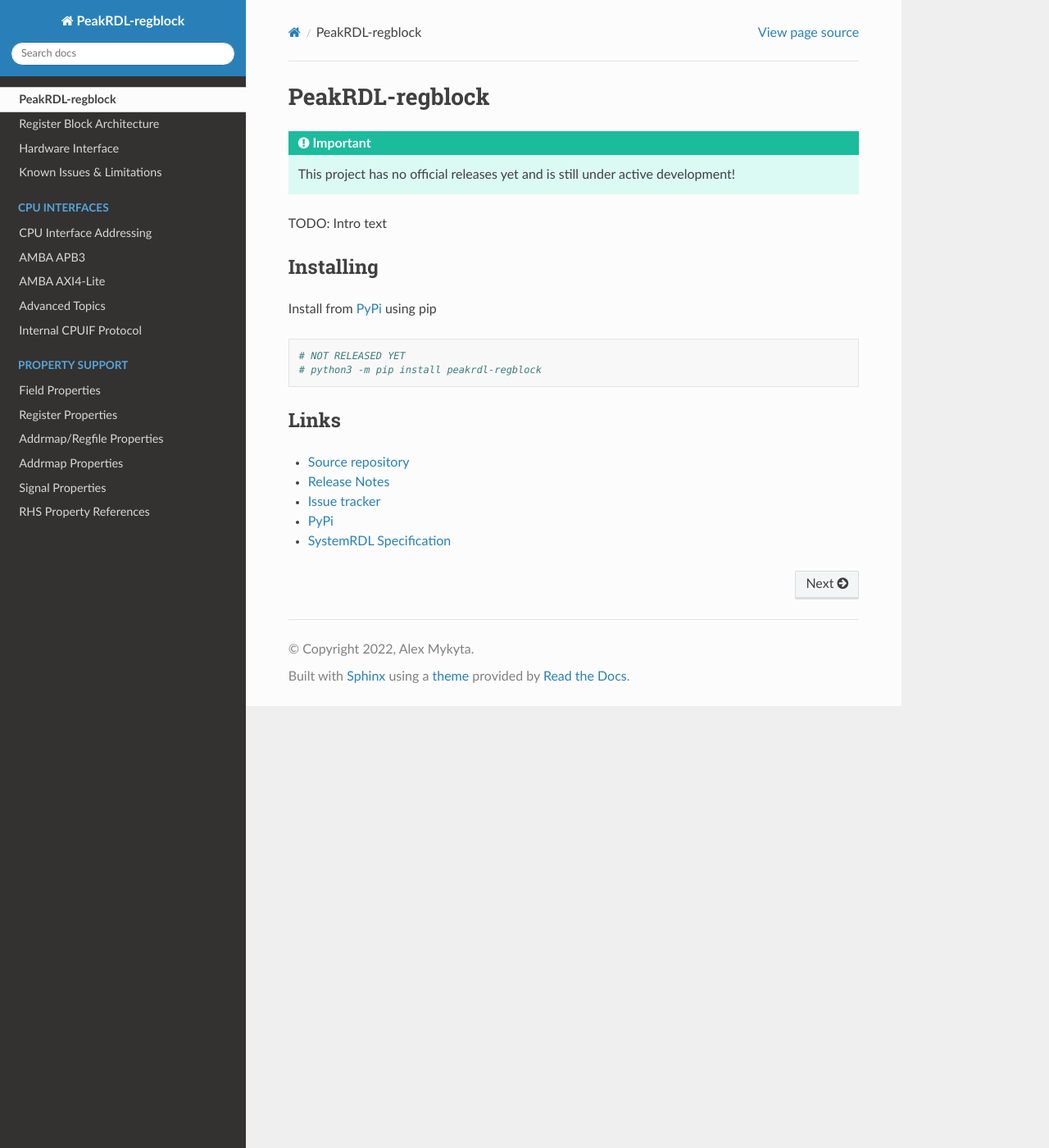
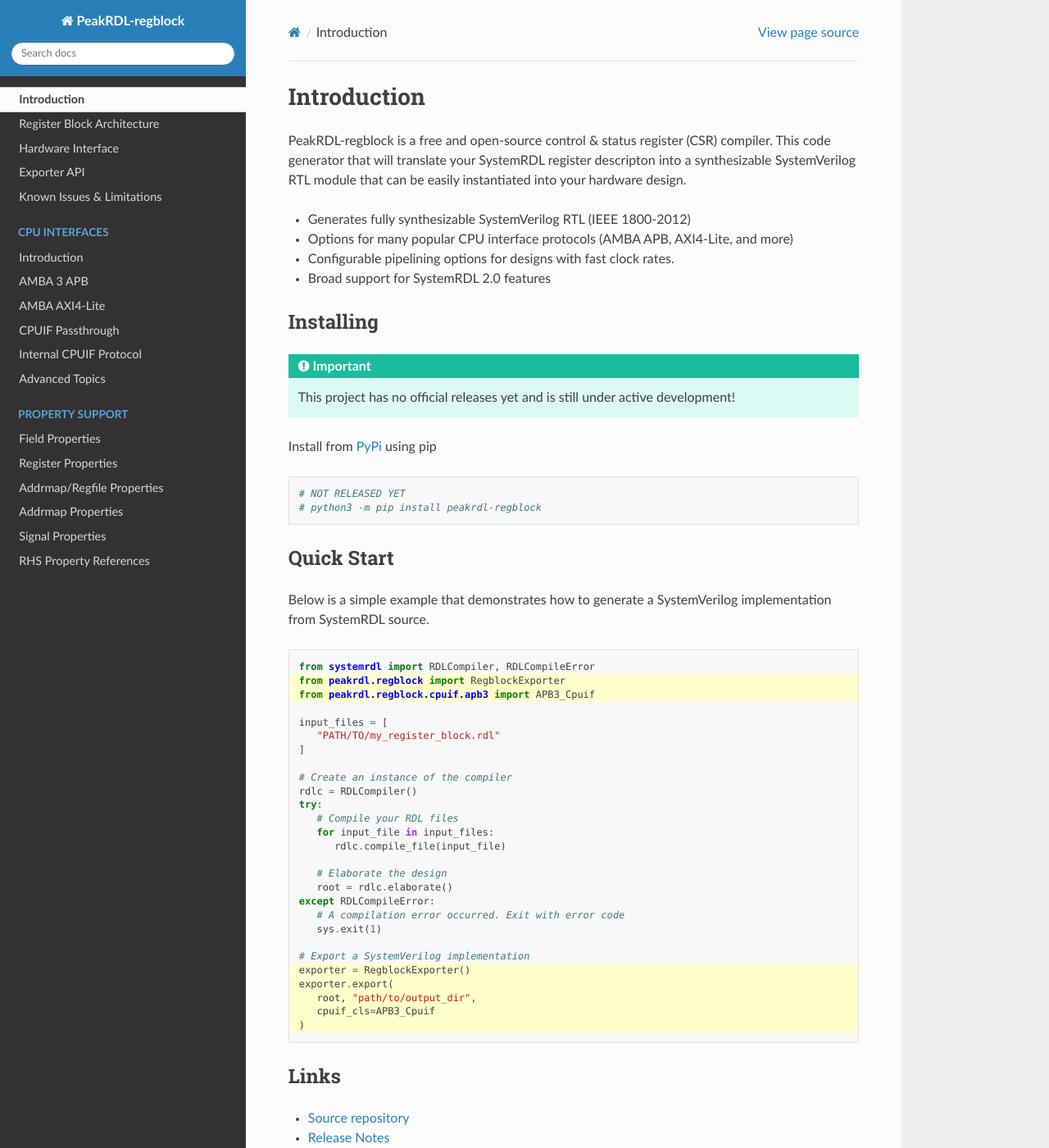
Before and after one commit to SystemRDL/PeakRDL-regblock, a Sphinx documentation site: the page built from docs/index.rst, in a window 1280 px wide and 1400 px high. Shown: the whole window at 82% size. Built offline with Sphinx 7.4.7 and the Read the Docs theme 2.0.0, drawn with Linux system fonts in a browser that asks for light colours.

```diff
--- /dev/null
+++ b/docs/api.rst
@@ -0,0 +1,5 @@
+Exporter API
+============
+
+.. autoclass:: peakrdl.regblock.RegblockExporter
+    :members:
--- a/docs/architecture.rst
+++ b/docs/architecture.rst
@@ -49,6 +49,10 @@ fanin re-timing stage can be enabled. This stage is automatically inserted at a
 balanced point in the read-data reduction so that fanin and logic-levels are
 optimally reduced.
 
+.. figure:: diagrams/readback.png
+    :width: 65%
+    :align: center
+
 A second optional read response retiming register can be enabled in-line with the
 path back to the CPU interface layer. This can be useful if the CPU interface protocol
 used has a fully combinational response path, and the design's complexity requires
--- a/docs/conf.py
+++ b/docs/conf.py
@@ -29,6 +29,8 @@ author = 'Alex Mykyta'
 # extensions coming with Sphinx (named 'sphinx.ext.*') or your custom
 # ones.
 extensions = [
+    'sphinx.ext.autodoc',
+    'sphinx.ext.napoleon',
     "sphinxcontrib.wavedrom",
 ]
 render_using_wavedrompy = True
--- a/docs/index.rst
+++ b/docs/index.rst
@@ -1,16 +1,24 @@
-PeakRDL-regblock
-================
+Introduction
+============
+
+PeakRDL-regblock is a free and open-source control & status register (CSR) compiler.
+This code generator that will translate your SystemRDL register descripton into
+a synthesizable SystemVerilog RTL module that can be easily instantiated into
+your hardware design.
+
+* Generates fully synthesizable SystemVerilog RTL (IEEE 1800-2012)
+* Options for many popular CPU interface protocols (AMBA APB, AXI4-Lite, and more)
+* Configurable pipelining options for designs with fast clock rates.
+* Broad support for SystemRDL 2.0 features
+
+
+
+Installing
+----------
 
 .. important::
 
    This project has no official releases yet and is still under active development!
-
-
-TODO: Intro text
-
-
-Installing
-----------
 
 Install from `PyPi`_ using pip
 
@@ -20,6 +28,45 @@ Install from `PyPi`_ using pip
    # python3 -m pip install peakrdl-regblock
 
 .. _PyPi: https://pypi.org/project/peakrdl-regblock
+
+
+
+Quick Start
+-----------
+
+Below is a simple example that demonstrates how to generate a SystemVerilog
+implementation from SystemRDL source.
+
+.. code-block:: python
+   :emphasize-lines: 2-3, 23-27
+
+   from systemrdl import RDLCompiler, RDLCompileError
+   from peakrdl.regblock import RegblockExporter
+   from peakrdl.regblock.cpuif.apb3 import APB3_Cpuif
+
+   input_files = [
+      "PATH/TO/my_register_block.rdl"
+   ]
+
+   # Create an instance of the compiler
+   rdlc = RDLCompiler()
+   try:
+      # Compile your RDL files
+      for input_file in input_files:
+         rdlc.compile_file(input_file)
+
+      # Elaborate the design
+      root = rdlc.elaborate()
+   except RDLCompileError:
+      # A compilation error occurred. Exit with error code
+      sys.exit(1)
+
+   # Export a SystemVerilog implementation
+   exporter = RegblockExporter()
+   exporter.export(
+      root, "path/to/output_dir",
+      cpuif_cls=APB3_Cpuif
+   )
 
 
 Links
@@ -39,17 +86,19 @@ Links
    self
    architecture
    hwif
+   api
    limitations
 
 .. toctree::
    :hidden:
    :caption: CPU Interfaces
 
-   cpuif/addressing
+   cpuif/introduction
    cpuif/apb3
    cpuif/axi4lite
+   cpuif/passthrough
+   cpuif/internal_protocol
    cpuif/advanced
-   cpuif/internal_protocol
 
 .. toctree::
    :hidden:
```
Also changed, not shown: docs/cpuif/addressing.rst (deleted, +0 -9 lines), docs/cpuif/apb3.rst (+27 -7 lines), docs/cpuif/axi4lite.rst (+23 -5 lines), docs/cpuif/introduction.rst (added, +26 -0 lines), docs/cpuif/passthrough.rst (added, +9 -0 lines), docs/hwif.rst (+47 -4 lines), docs/diagrams/readback.png (added), 3 other files.
